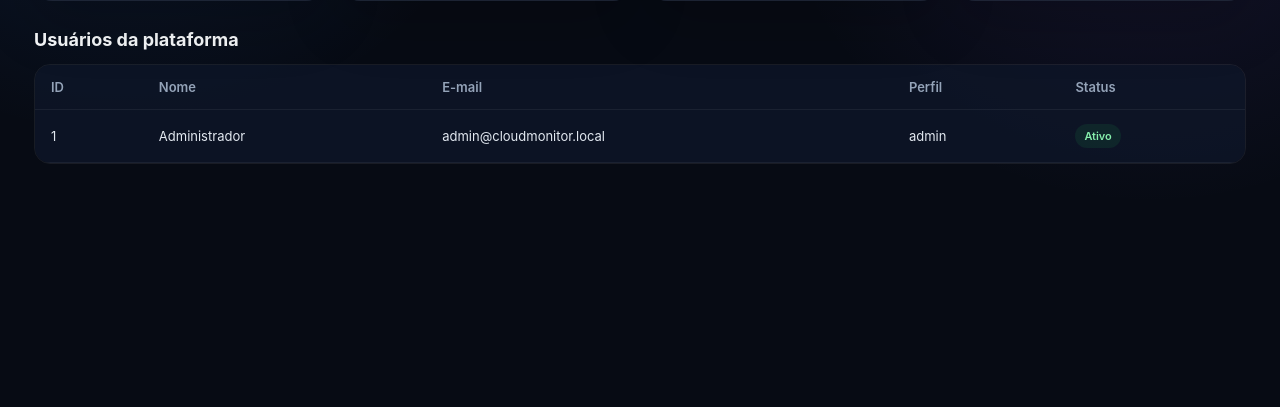
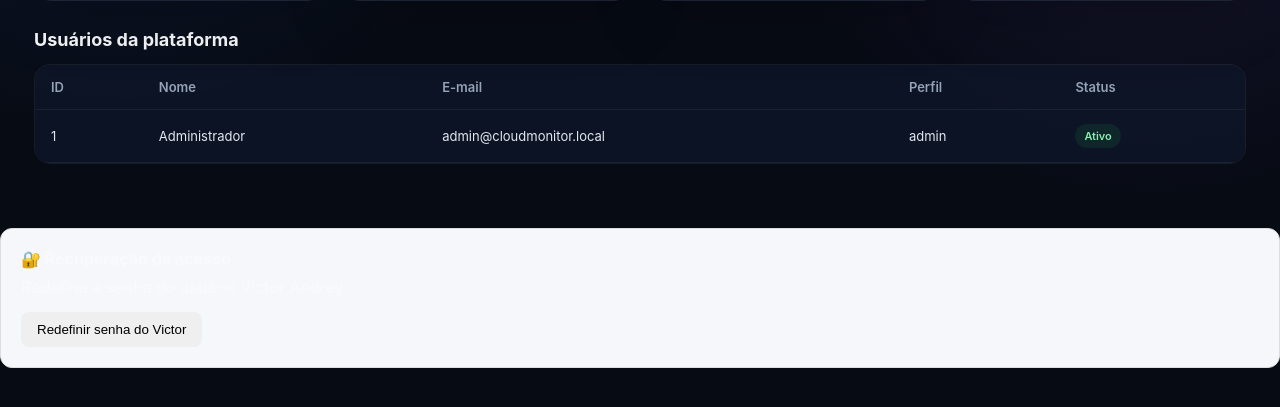
Before and after one commit to vandreysouzat-code/cloud-security-monitor, a Flask app: page /admin in a window 1280 px wide. Shown: the part 350-757 px from the top of the page. Run offline with Flask 3, Linux system fonts and the light colour scheme; the visitor is signed in with stand-in values (Sample User, id 1); data comes from the database, SQL or seed files in the repository; data that the repository does not hold is empty; some libraries are stand-ins or nearby versions.

Commit message:
fix: restore account registration and password recovery

```diff
--- a/api.py
+++ b/api.py
@@ -685,6 +685,59 @@ def register():
 # LOGOUT
 # ============================================================
 
+@app.route("/admin/api/usuarios/<int:user_id>/reset-password", methods=["POST"])
+@admin_required
+def admin_resetar_senha(user_id):
+
+    dados = request.get_json(silent=True) or {}
+    nova_senha = str(dados.get("senha", "")).strip()
+
+    if len(nova_senha) < 6:
+        return jsonify({
+            "sucesso": False,
+            "erro": "A senha deve possuir pelo menos 6 caracteres."
+        }), 400
+
+    usuario_atual = usuario_logado()
+
+    if usuario_atual and int(usuario_atual["id"]) == user_id:
+        return jsonify({
+            "sucesso": False,
+            "erro": "Não altere sua própria senha por esta função."
+        }), 400
+
+    with conectar() as conn:
+
+        usuario = conn.execute(
+            "SELECT id, nome, email FROM users WHERE id = ?",
+            (user_id,)
+        ).fetchone()
+
+        if not usuario:
+            return jsonify({
+                "sucesso": False,
+                "erro": "Usuário não encontrado."
+            }), 404
+
+        senha_hash = generate_password_hash(nova_senha)
+
+        conn.execute(
+            "UPDATE users SET senha_hash = ?, ativo = 1 WHERE id = ?",
+            (senha_hash, user_id)
+        )
+
+        conn.commit()
+
+    return jsonify({
+        "sucesso": True,
+        "mensagem": "Senha redefinida com sucesso.",
+        "usuario": {
+            "id": usuario["id"],
+            "nome": usuario["nome"],
+            "email": usuario["email"]
+        }
+    }), 200
+
 @app.route("/logout", methods=["GET", "POST"])
 def logout():
 
--- a/templates/admin.html
+++ b/templates/admin.html
@@ -735,6 +735,60 @@ carregarMetricasAdmin();
 
 </script>
 
+<div style="margin:30px 0;padding:20px;background:#f5f7fb;border:1px solid #ddd;border-radius:12px;">
+    <strong>🔐 Recuperação de acesso</strong>
+    <p style="margin:8px 0 15px;">
+        Redefina a senha do usuário Victor Andrey.
+    </p>
+    <button
+        type="button"
+        onclick="resetarSenhaVictor()"
+        style="padding:10px 16px;border:0;border-radius:8px;cursor:pointer;"
+    >
+        Redefinir senha do Victor
+    </button>
+</div>
+
+<script>
+async function resetarSenhaVictor() {
+
+    const senha = prompt(
+        "Digite uma nova senha para Victor Andrey (mínimo 6 caracteres):"
+    );
+
+    if (!senha) return;
+
+    if (senha.length < 6) {
+        alert("A senha precisa ter pelo menos 6 caracteres.");
+        return;
+    }
+
+    const resposta = await fetch(
+        "/admin/api/usuarios/2/reset-password",
+        {
+            method: "POST",
+            headers: {
+                "Content-Type": "application/json"
+            },
+            body: JSON.stringify({
+                senha: senha
+            })
+        }
+    );
+
+    const dados = await resposta.json();
+
+    if (!resposta.ok || !dados.sucesso) {
+        alert("Erro: " + (dados.erro || "Não foi possível redefinir a senha."));
+        return;
+    }
+
+    alert(
+        "Senha do Victor redefinida com sucesso!\n\n" +
+        "E-mail: vandrey.souzat@gmail.com"
+    );
+}
+</script>
 </body>
 
 </html>
--- a/templates/login.html
+++ b/templates/login.html
@@ -354,5 +354,11 @@
 
 </div>
 
+<div style="margin-top:20px;text-align:center;">
+    <span>Ainda não possui uma conta?</span>
+    <a href="/register" style="margin-left:6px;font-weight:600;">
+        Criar conta
+    </a>
+</div>
 </body>
 </html>
```
